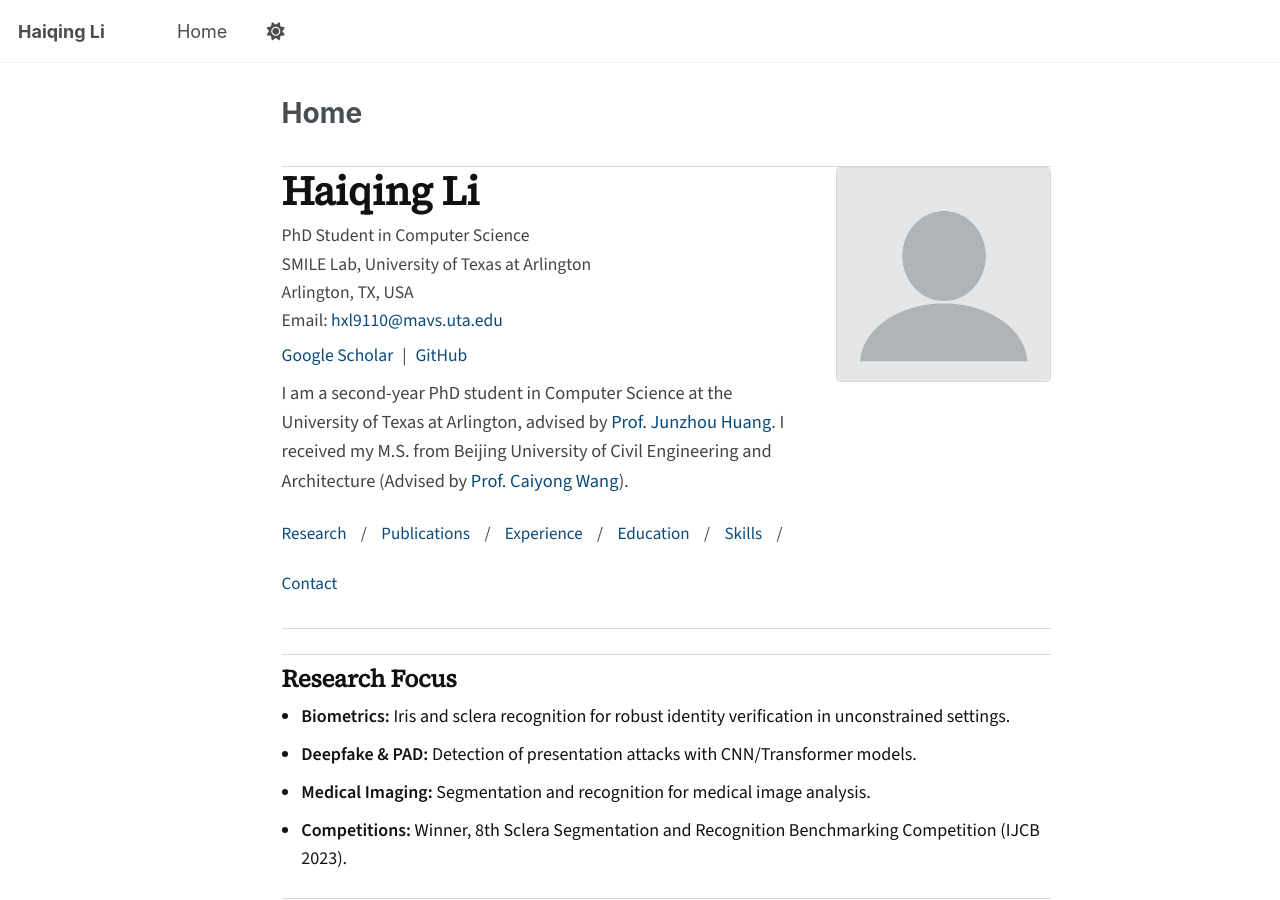
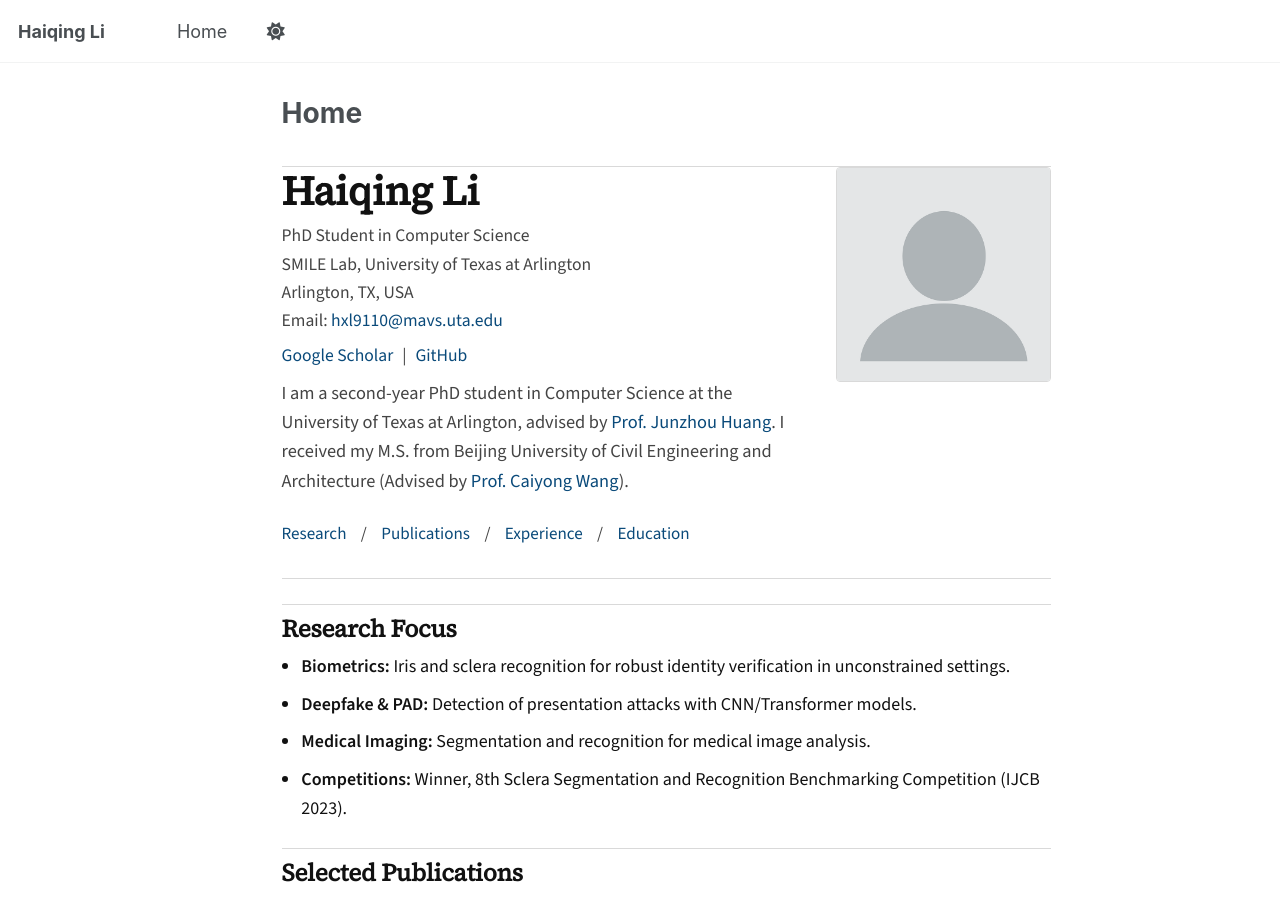
Before and after one commit to lhqqq/lhqqq.github.io, a Jekyll site: the page built from _pages/about.md, in a window 1280 px wide and 900 px high. Built offline with Jekyll 4.4.1, drawn with Linux system fonts in a browser that asks for light colours; emoji names are drawn with the system emoji font; a script that is not in the unit is left out.

Commit message:
Remove skills and contact links from about page

```diff
--- a/_pages/about.md
+++ b/_pages/about.md
@@ -39,8 +39,7 @@ redirect_from:
           <li><a href="#publications">Publications</a></li>
           <li><a href="#experience">Experience</a></li>
           <li><a href="#education">Education</a></li>
-          <li><a href="#skills">Skills</a></li>
-          <li><a href="#contact">Contact</a></li>
+
         </ul>
       </div>
       <div class="hero-side">
```
